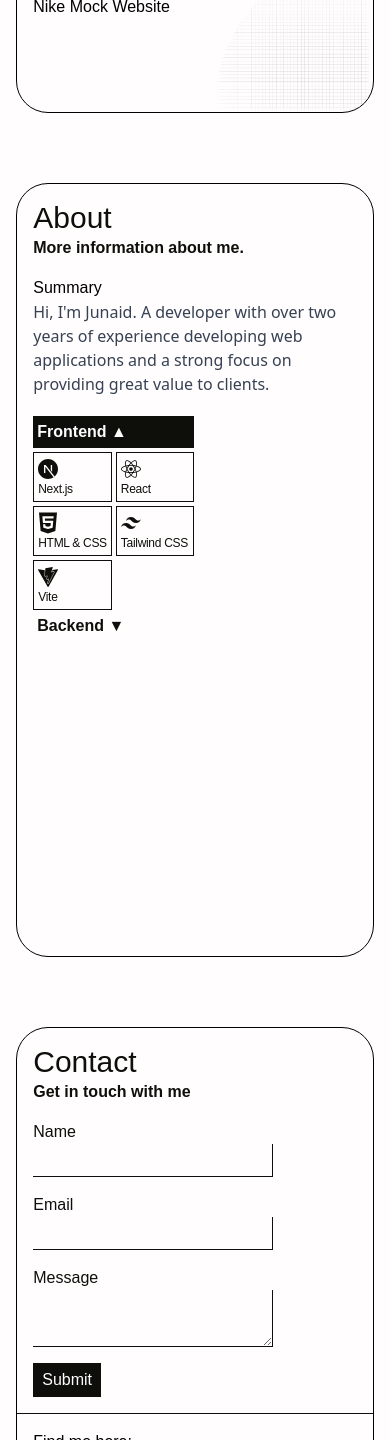
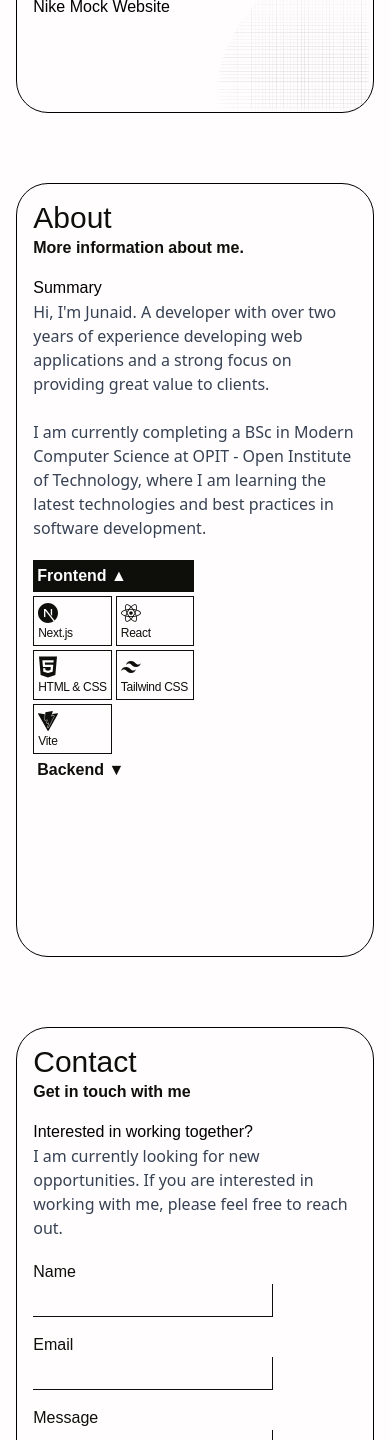
Before and after one commit to Junaidadams/portfolio, a React (Vite) app: page / in a window 390 px wide. Shown: the part 1538-2978 px from the top of the page. Built offline with nearby package versions, Linux system fonts and the light colour scheme; a web font is replaced by a local one.

Commit message:
Added to about and contact p tags

```diff
--- a/src/App.jsx
+++ b/src/App.jsx
@@ -49,7 +49,10 @@
           <p className="text-gray-700 dark:text-gray-300">
             Hi, I'm Junaid. A developer with over two years of experience
             developing web applications and a strong focus on providing great
-            value to clients.{" "}
+            value to clients. <br />
+            <br />I am currently completing a BSc in Modern Computer Science at
+            OPIT - Open Institute of Technology, where I am learning the latest
+            technologies and best practices in software development.
           </p>
         </div>
 
@@ -63,6 +66,15 @@
           </h1>
           <p className="text-base font-semibold">Get in touch with me </p>
         </div>
+        <div className=" px-4 md:px-8 mb-5">
+          <h1 className="font font-panchang text-left dark:text-mainWhite ">
+            Interested in working together?
+          </h1>
+          <p className="text-gray-700 dark:text-gray-300">
+            I am currently looking for new opportunities. If you are interested
+            in working with me, please feel free to reach out.
+          </p>
+        </div>
         <ContactForm />
         <SocialTiles />
       </SectionWrapper>
--- a/src/components/wrappers/SectionWrapper.jsx
+++ b/src/components/wrappers/SectionWrapper.jsx
@@ -5,7 +5,7 @@
       id={id}
       className={`${extraStyling} bg-mainWhite dark:bg-[#0e0f0b] h-screen flex items-center justify-center`}
     >
-      <div className="w-11/12 h-11/12 overflow-auto border-black border-[1px] flex flex-col dark:border-white rounded-4xl relative xl:p-6 2xl:p-7">
+      <div className="w-11/12 h-11/12 overflow-auto border-black border-[1px] flex flex-col dark:border-mainWhite rounded-4xl relative xl:p-6 2xl:p-7">
         {children}
       </div>
     </section>
```
